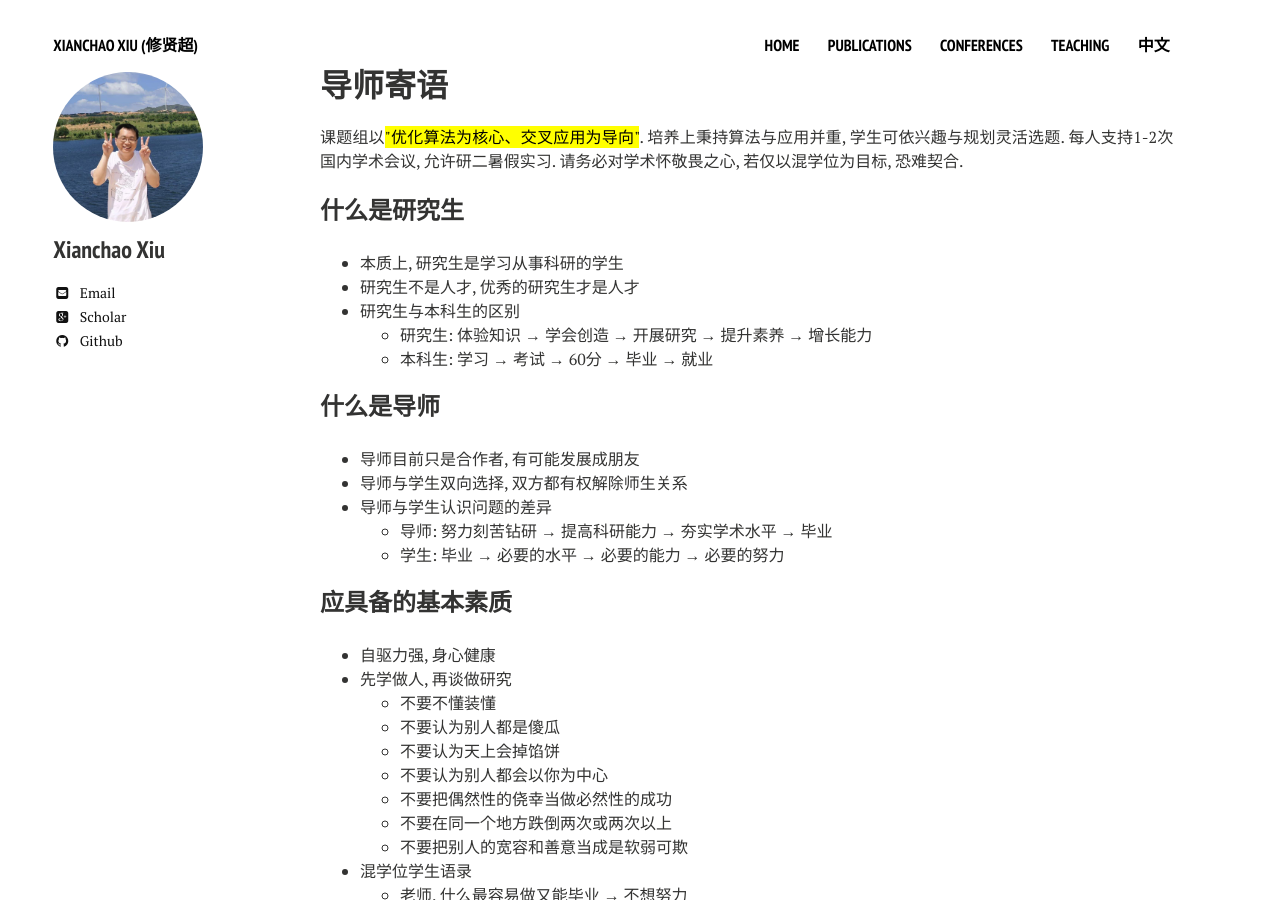
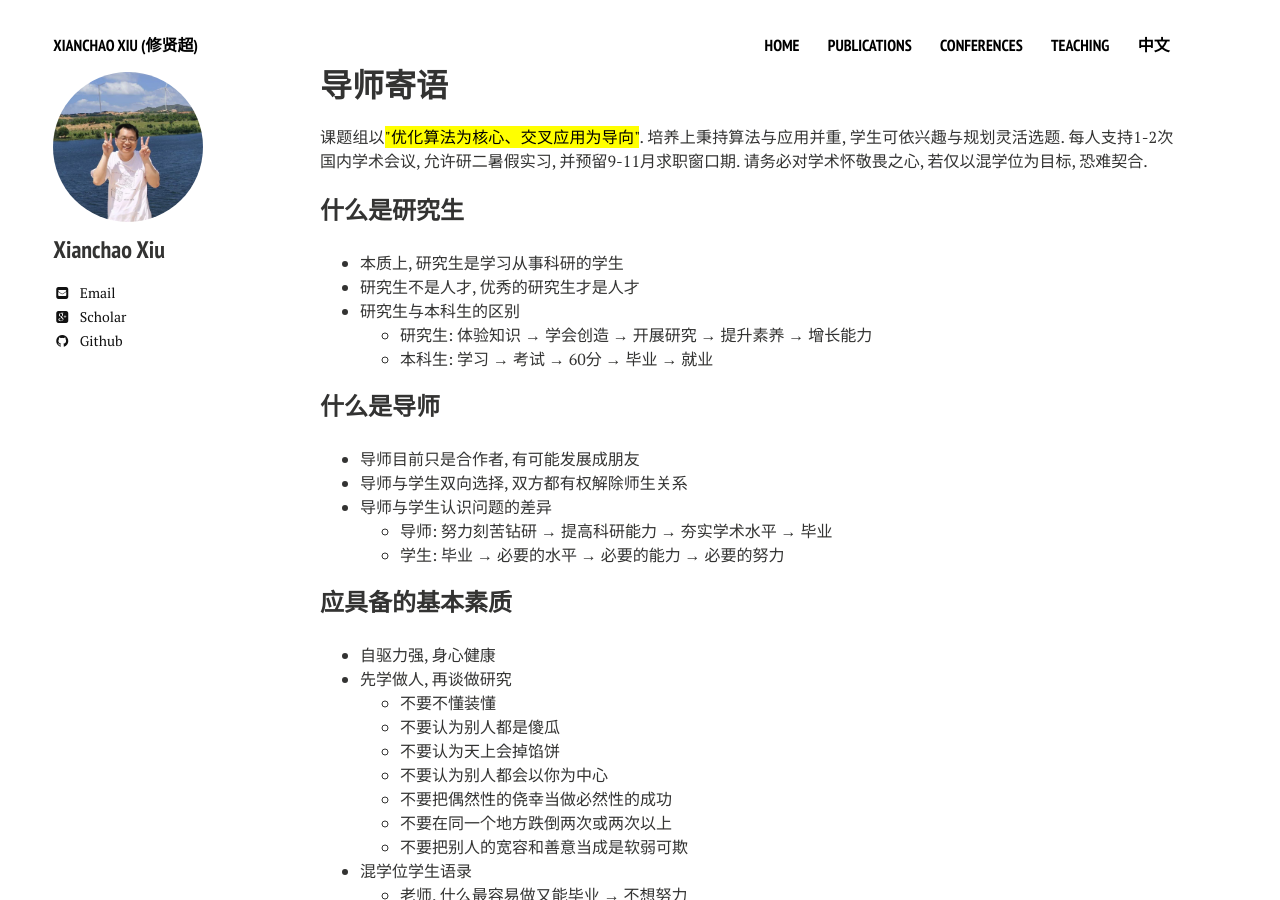
Before and after one commit to xianchaoxiu/xianchaoxiu.github.io, a Jekyll site: the page built from chinese/reading/index.md, in a window 1280 px wide and 900 px high. Built offline with Jekyll 4.4.1, drawn with Linux system fonts in a browser that asks for light colours; nearby versions of some CDN libraries.

Commit message:
Update index.md

```diff
--- a/chinese/reading/index.md
+++ b/chinese/reading/index.md
@@ -7,7 +7,7 @@ share: false
 
 课题组以<mark>"优化算法为核心、交叉应用为导向"</mark>.
 培养上秉持算法与应用并重, 学生可依兴趣与规划灵活选题.
-每人支持1-2次国内学术会议, 允许研二暑假实习.
+每人支持1-2次国内学术会议, 允许研二暑假实习, 并预留9-11月求职窗口期.
 请务必对学术怀敬畏之心, 若仅以混学位为目标, 恐难契合.
 
 
```
